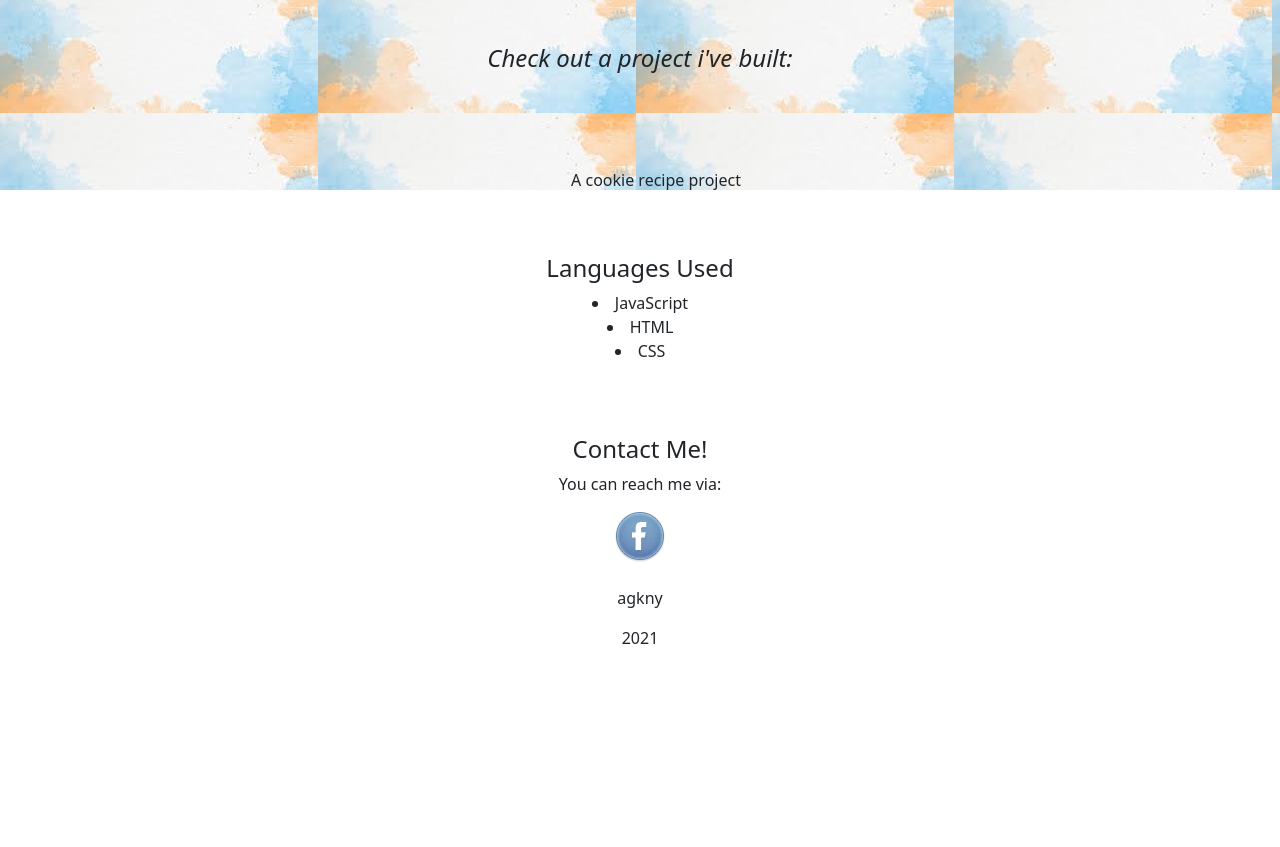
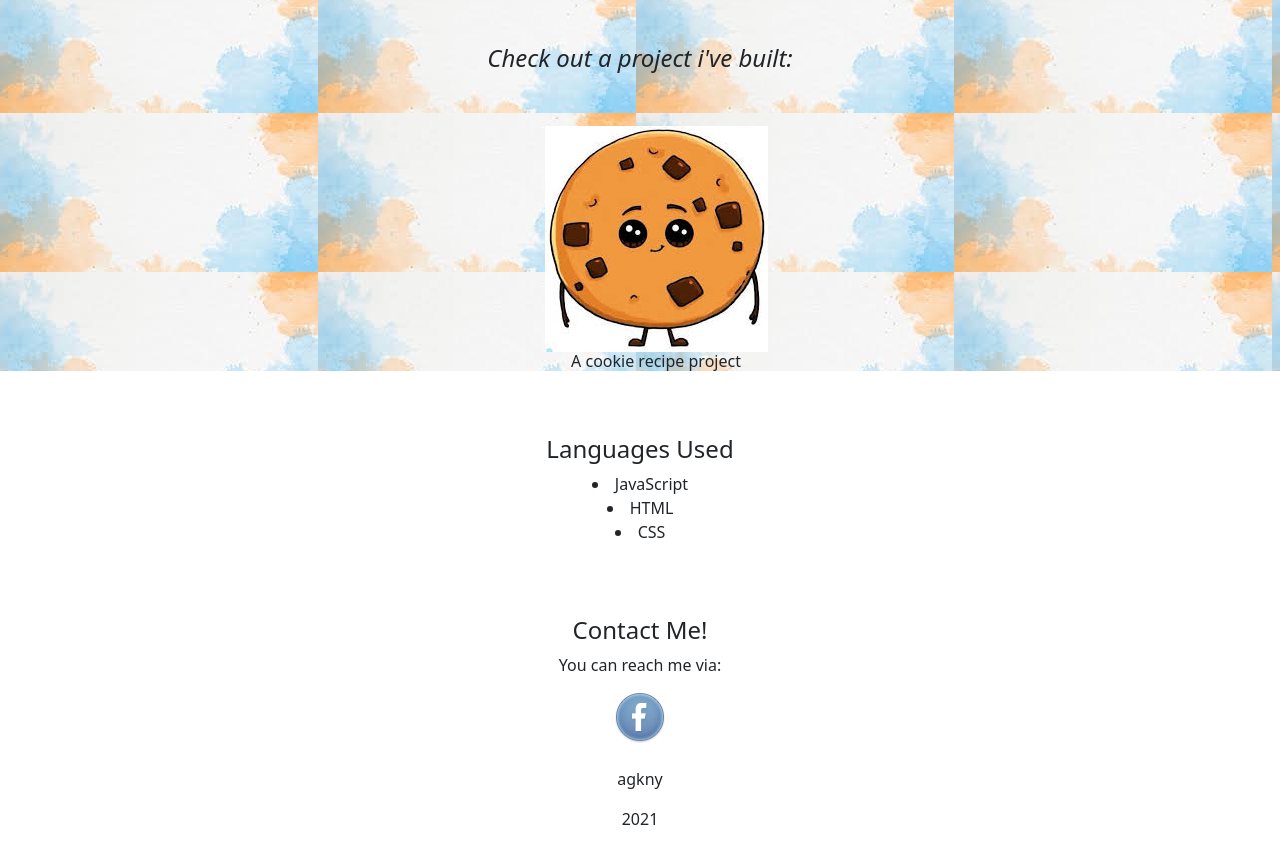
Before and after one commit to Allangikonyo/Personal-portfolio, a plain HTML site: page index.html in a window 1280 px wide. Shown: the part 1313-2160 px from the top of the page. Before the commit the page ends 1979 px from the top, so only its background shows below. Drawn offline with Linux system fonts and the light colour scheme; the site is published under a folder, as on GitHub Pages, so addresses that start at the root find nothing.

Commit message:
fixed urls

```diff
--- a/index.html
+++ b/index.html
@@ -61,7 +61,7 @@
                <br>
                 <div>
                     <figure>
-                     <a href="https://github.com/Allangikonyo/my-first-webpage-"> <img src="/images/cookie image.jpeg" alt=""> </a>
+                     <a href="https://github.com/Allangikonyo/my-first-webpage-"> <img src="images/cookie image.jpeg" alt=""> </a>
                      <h6><figcaption> A cookie recipe project</figcaption></h6>
                     </figure>
                 </div>
```
